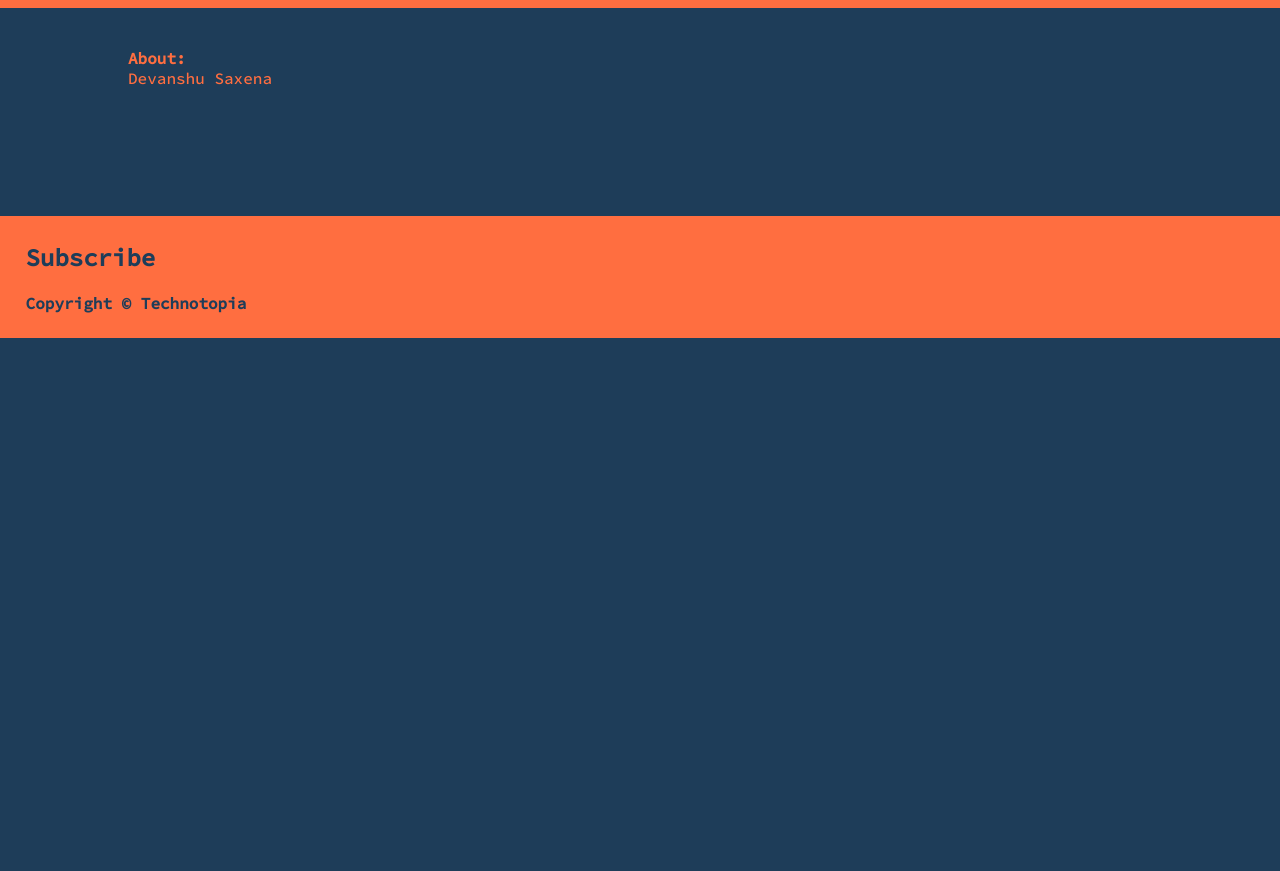
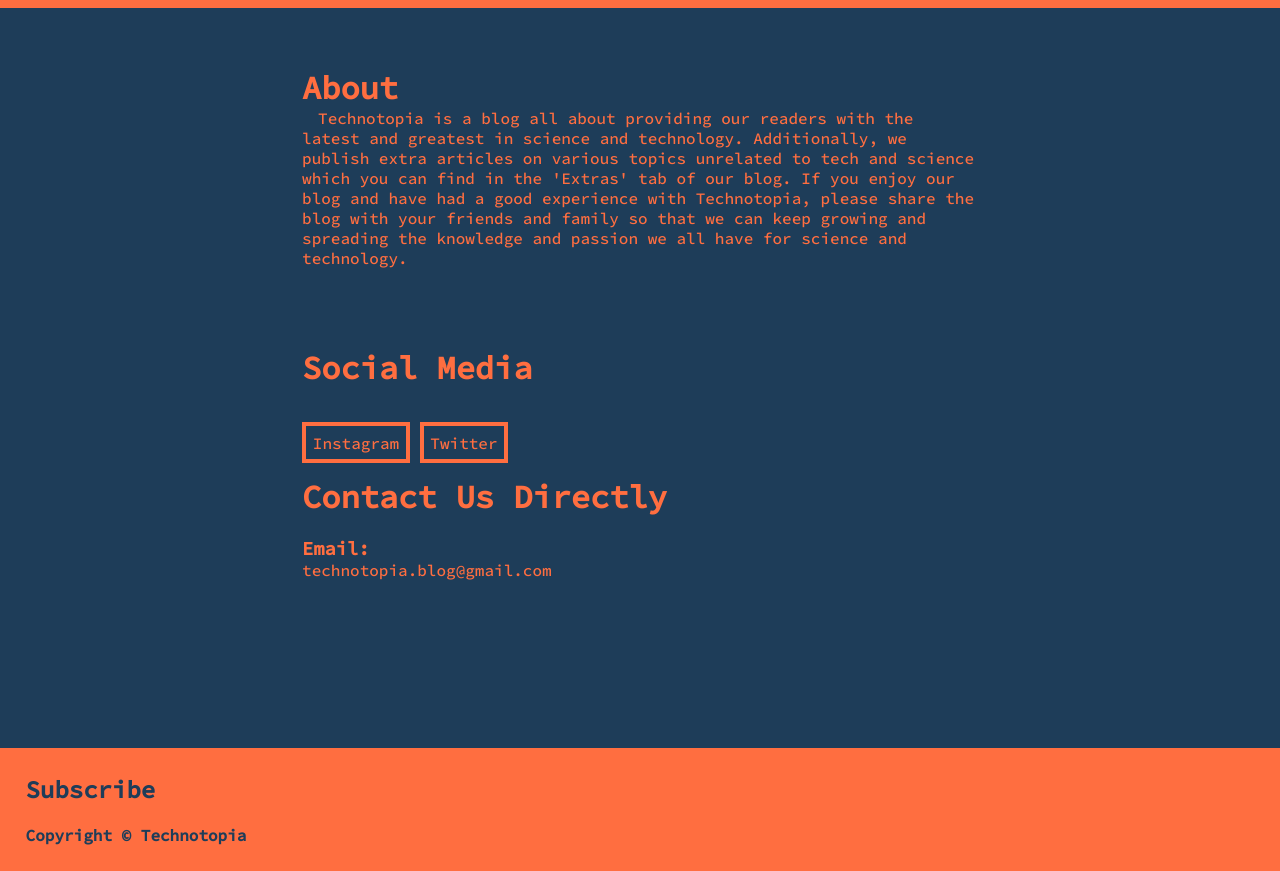
Before and after one commit to devsaxena974/The-News-Explained, a Django app: page /blog/about/ in a window 1280 px wide. Shown: the part 80-951 px from the top of the page. Before the commit the page ends 418 px from the top, so only its background shows below. Run offline with Django 3.2, Linux system fonts and the light colour scheme.

Commit message:
Second Commit

```diff
--- a/blog/forms.py
+++ b/blog/forms.py
@@ -5,4 +5,7 @@ class EmailForm(forms.ModelForm):
     class Meta:
         model = Email
         fields = ['text']
+        widgets = {
+            'text': forms.TextInput(attrs={'class': 'form-control'}),
+        }
         labels = {'text': ''}
--- a/blog/models.py
+++ b/blog/models.py
@@ -29,7 +29,7 @@ class Post(models.Model):
         return self.title
 
 class Email(models.Model):
-    text = models.TextField(max_length=150, default='')
+    text = models.CharField(max_length=150, default='')
 
     def __str__(self):
         return self.text
--- a/blog/static/blog/site.css
+++ b/blog/static/blog/site.css
@@ -271,5 +315,103 @@ body {
   letter-spacing: 4%;
 }
 
-.post_detail_content p{font-size: larger;font-family: 'Source Code Pro', monospace;}
-.post_detail_content h1{font-size: xx-large;}
+.post_detail_content p {
+  font-size: larger;
+  font-family: "Source Code Pro", monospace;
+}
+.post_detail_content h1 {
+  font-size: xx-large;
+}
+/* SUBSCRIBE: */
+.subscribe {
+  display: block;
+  margin-right: auto;
+  margin-left: auto;
+  width: 70%;
+  font-family: "Source Code Pro", monospace;
+  align-content: center;
+  text-align: center;
+}
+
+.form-control {
+  width: 50%;
+  margin-left: auto;
+  margin-right: auto;
+  background: #1e3d59;
+  border: 2px solid #ff6e40;
+  height: 10%;
+  margin-top: 4%;
+}
+
+.form-control:focus {
+  outline: none;
+  width: 70%;
+}
+
+.button {
+  background-color: #ff6e40;
+  color: #1e3d59;
+  width: 30%;
+  margin-left: auto;
+  margin-right: auto;
+  height: 100%;
+  margin-top: 4%;
+  padding: 2px;
+  font-weight: bolder;
+  outline: none;
+}
+
+.button:hover {
+  background-color: #dd481a;
+  cursor: pointer;
+}
+
+.about-subscribe {
+  width: 70%;
+  margin-left: auto;
+  margin-right: auto;
+  text-align: center;
+  margin-top: 10%;
+}
+/* ABOUT PAGE: */
+.about {
+  width: 70%;
+  margin-left: auto;
+  margin-right: auto;
+  padding: 2%;
+}
+
+.social-media {
+  display: inline;
+}
+
+.buttons-div {
+  display: inline;
+}
+
+.social-button {
+  color: #ff6e40;
+  background-color: #1e3d59;
+  margin-top: 2%;
+  margin-bottom: 2%;
+  text-align: center;
+  transition-duration: 0.4s;
+  border: 4px solid #ff6e40;
+  padding: 1%;
+  font-size: medium;
+  display: inline-block !important;
+}
+
+.insta:hover {
+  background-color: purple;
+  color: black;
+  border: 4px solid purple;
+  cursor: pointer;
+}
+
+.twitter:hover {
+  background-color: #1da1f2;
+  color: black;
+  border: 4px solid #1da1f2;
+  cursor: pointer;
+}
--- a/blog/templates/blog/about.html
+++ b/blog/templates/blog/about.html
@@ -2,9 +2,32 @@
 {% load static %}
 
 {% block content %}
-<div>
-    <h4>About:</h4>
-    <p>Devanshu Saxena</p>
+<div class="about">
+    <h1>About</h1>
+    <p>&emsp;Technotopia is a blog all about providing our readers with the latest and greatest in science and technology.
+        Additionally, we publish extra articles on various topics unrelated to tech and science which you can find in the 'Extras' tab of our blog.
+        If you enjoy our blog and have had a good experience with Technotopia, please share the blog with your friends and family so that we can keep growing and
+        spreading the knowledge and passion we all have for science and technology.
+    </p>
+    <br>
+    <br>
+    <br>
+    <br>
+    <div class="social-media">
+        <h1>Social Media</h1>
+        <br>
+        <div class="buttons-div">
+            <a href="https://www.instagram.com/technotopia.blog/"><button class="social-button insta">Instagram</button></a>
+            <a href="https://twitter.com/"><button class="social-button twitter">Twitter</button></a>
+        </div>
+    </div>
+    <br>
+    <h1>Contact Us Directly</h1>
+    <br>
+    <h3>Email:</h3>
+    <a href="mailto:technotopia.blog@gmail.com"><p>technotopia.blog@gmail.com</p></a>
+    <br>
+
 
 </div>
 {% endblock content %}
--- a/blog/templates/blog/base.html
+++ b/blog/templates/blog/base.html
@@ -13,9 +13,11 @@
         <!-- Navigation -->
         <div class="nav">
             <nav>
-                <div class="logo">
-                    <h4>Technotopia</h4>
-                </div>
+                <a href="{% url 'home' %}">
+                    <div class="logo">
+                        <h4>Technotopia</h4>
+                    </div>
+                </a>
                 <ul class="nav-links">
                     <li><a href="{% url 'home' %}">Home</a></li>
                     <li><a href="{% url 'extras' %}">Extras</a></li>
```
Also changed, not shown: other parts of blog/static/blog/site.css (+89 -45 lines), blog/templates/blog/email.html (+14 -4 lines), blog/templates/blog/home.html (+12 -4 lines), blog/migrations/0014_auto_20210319_1921.py (added), blog/static/blog/Technotopia_Logo.png (added), db.sqlite3. Lines whose indentation alone changed are shown as unchanged.
